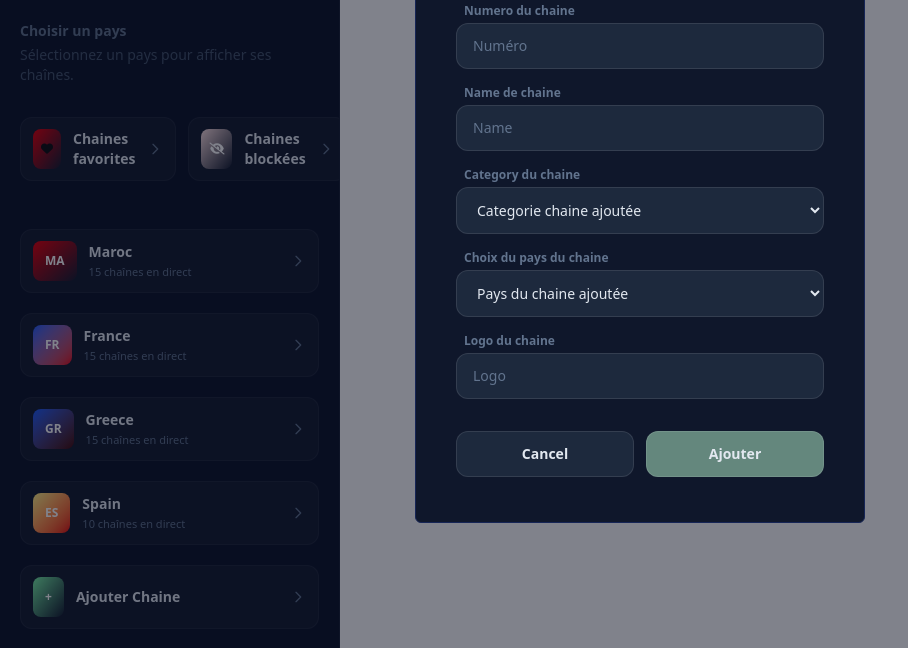
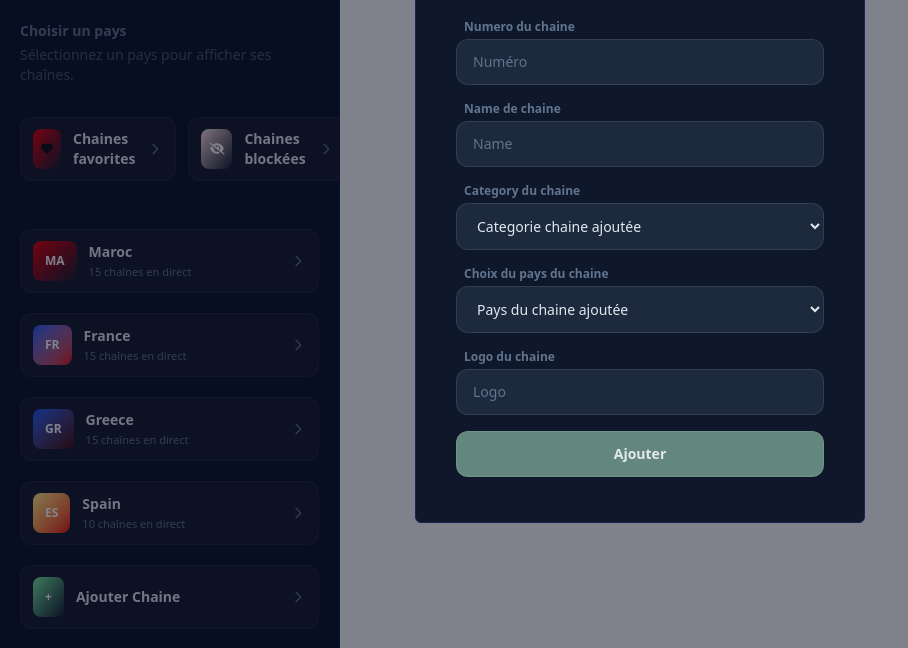
Before and after one commit to choukriamal1/smart_stream_V2, a plain HTML site: page index.html in a window 1280 px wide. Shown: the part 152-800 px from the top of the page, without its empty margins (0-908 px from the left). Drawn offline with nearby package versions, Linux system fonts and the light colour scheme.

```diff
--- a/index.html
+++ b/index.html
@@ -229,13 +229,13 @@
                                 <input id="inputLogo" class="w-full rounded-xl border border-white/10 bg-slate-800 px-4 py-3 text-sm text-slate-200 placeholder-slate-500 outline-none" placeholder= "Logo">
                             </div>
 
-                            <div class="flex flow-row gap-3 py-4">
+                            <!-- <div class="flex flow-row gap-3 py-4">
 
                                 <button id="ajoutModal" class="w-full rounded-xl border border-white/10 bg-slate-800 px-4 py-3 text-sm text-slate-200 placeholder-slate-500 outline-none" >
                                     <span>
                                         <span class="block text-sm font-semibold text-slate-200 cursor-pointer">Cancel</span>
                                     </span>
-                                </button>
+                                </button> -->
                                 <button id="cancelModal" class="w-full rounded-xl border border-white/10 bg-green-200/50 px-4 py-3 text-sm text-slate-200 placeholder-slate-500 outline-none" >
                                     <span>
                                         <span class="block text-sm font-semibold text-slate-200 cursor-pointer">Ajouter</span>
```
